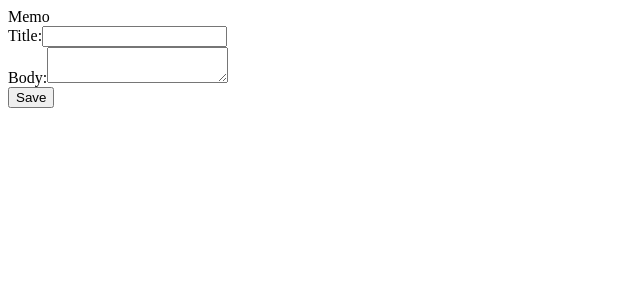
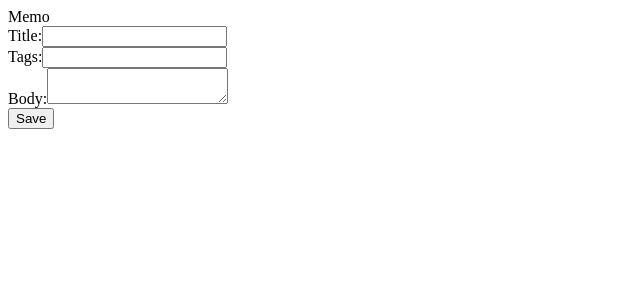
Before and after one commit to axis-sato/memo, a Next.js app: page /new in a window 1280 px wide. Shown: the top 300 px of the page, without its empty margins (0-640 px from the left). Built offline with nearby package versions, Linux system fonts and the light colour scheme.

Commit message:
入力値のバリデーションを実装

```diff
--- a/src/components/page/new/BodyInput.tsx
+++ b/src/components/page/new/BodyInput.tsx
@@ -13,7 +13,12 @@ const BodyInput: React.FC<TextareaHTMLAttributes<HTMLTextAreaElement>> = ({
   return (
     <div>
       Body:
-      <textarea name="body" ref={methods.register} {...rest}></textarea>
+      <textarea
+        name="body"
+        ref={methods.register({ required: "本文を入力してください。" })}
+        {...rest}
+      ></textarea>
+      {methods.errors.body?.message}
       <ReactMarkdown plugins={[gfm]} renderers={{ code: CodeBlock }}>
         {body}
       </ReactMarkdown>
--- /dev/null
+++ b/src/components/page/new/TagInput.tsx
@@ -0,0 +1,15 @@
+import { useFormContext } from "react-hook-form";
+import Input from "../../common/Input";
+
+const TagInput: React.FC = () => {
+  const methods = useFormContext();
+
+  return (
+    <div>
+      Tags:
+      <Input name="tag" ref={methods.register} />
+    </div>
+  );
+};
+
+export default TagInput;
--- a/src/components/page/new/TitleInput.tsx
+++ b/src/components/page/new/TitleInput.tsx
@@ -7,7 +7,11 @@ const TitleInput: React.FC = () => {
   return (
     <div>
       Title:
-      <Input name="title" ref={methods.register} />
+      <Input
+        name="title"
+        ref={methods.register({ required: "タイトルを入力してください。" })}
+      />
+      {methods.errors.title?.message}
     </div>
   );
 };
--- a/src/pages/new.tsx
+++ b/src/pages/new.tsx
@@ -4,10 +4,12 @@ import Button from "../components/common/Button";
 import Layout from "../components/layout/Layout";
 import AppName from "../components/page/new/AppName";
 import BodyInput from "../components/page/new/BodyInput";
+import TagInput from "../components/page/new/TagInput";
 import TitleInput from "../components/page/new/TitleInput";
 
 interface Input {
   title: string;
+  tags: string;
   body: string;
 }
 
@@ -21,6 +23,7 @@ const New: NextPage = () => {
       <form onSubmit={methods.handleSubmit(onSubmit)}>
         <FormProvider {...methods}>
           <TitleInput />
+          <TagInput />
           <BodyInput />
         </FormProvider>
         <Button type="submit">Save</Button>
```
